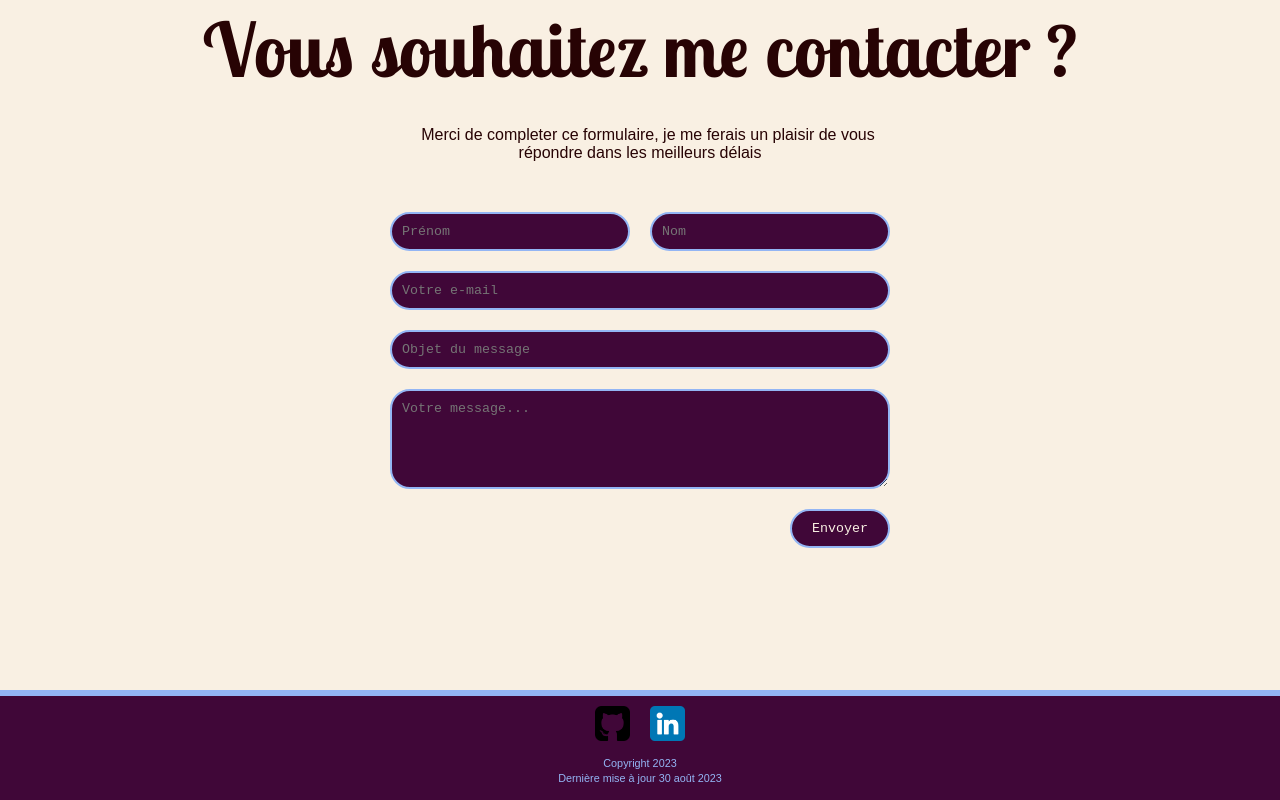
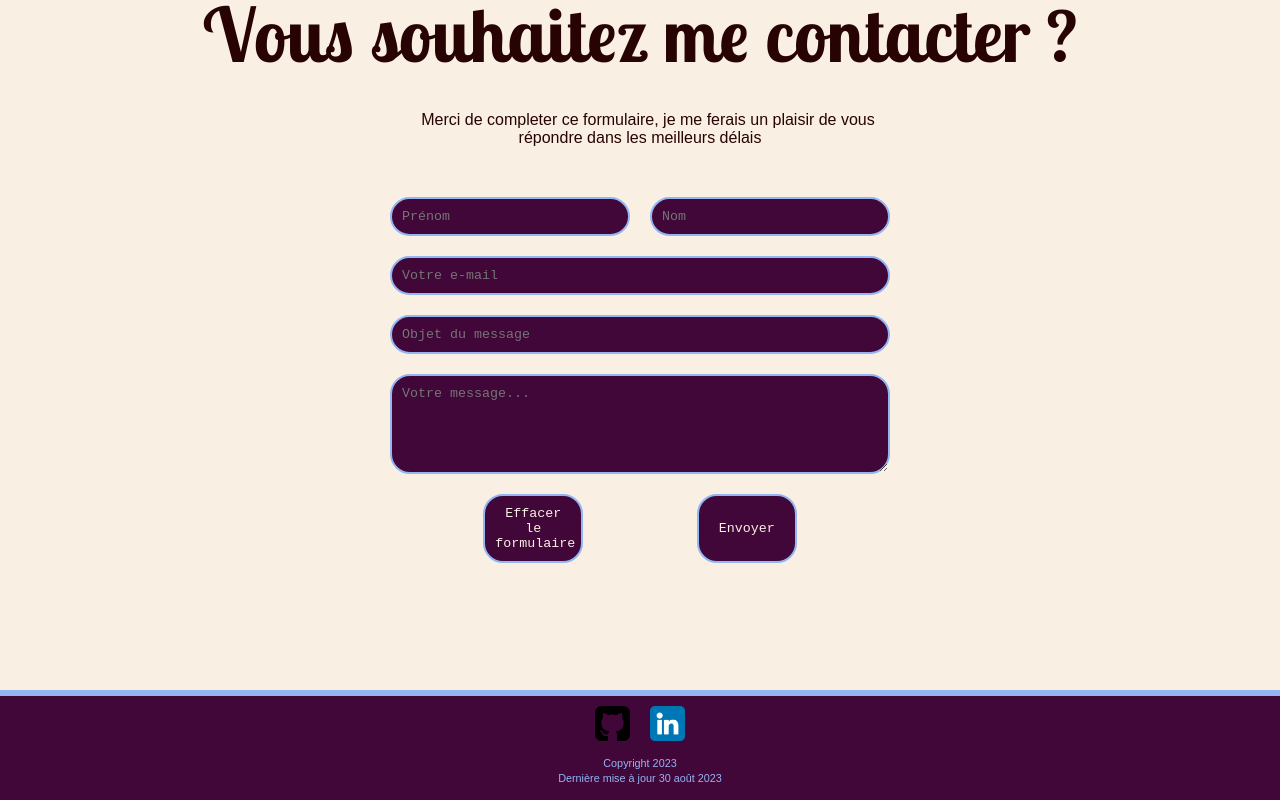
Before and after one commit to Bubolie/Portfolio, a Vue app: page / in a window 1280 px wide. Shown: the part 4395-5195 px from the top of the page. Built offline with nearby package versions, Linux system fonts and the light colour scheme; a web font is replaced by a local one.

Commit message:
ajout d'un bouton de suppresion des données du formulaire

```diff
--- a/src/components/contact.vue
+++ b/src/components/contact.vue
@@ -10,18 +10,23 @@ export default {
       message: "",
     });
     function submitForm() {
+      alert(
+        "Vous allez être redirigé vers votre messagerie par défaut pour finir d'envoyer le mail.Encore merci pour votre message !"
+      );
+    }
+
+    function eraseForm() {
       dataForm.value.firstName = "";
       dataForm.value.lastName = "";
       dataForm.value.email = "";
       dataForm.value.subject = "";
       dataForm.value.message = "";
-      alert(
-        "Vous allez être redirigé vers votre messagerie par défaut pour finir d'envoyer le mail. Encore merci pour votre message !"
-      );
     }
+
     return {
       dataForm,
       submitForm,
+      eraseForm,
     };
   },
 };
@@ -47,6 +52,7 @@ export default {
           type="text"
           name="first-name"
           class="container__nametext text"
+          v-model="dataForm.firstName"
           placeholder="Prénom"
           autocomplete="given-name"
           required
@@ -55,6 +61,7 @@ export default {
           type="text"
           name="last-name"
           class="container__nametext text"
+          v-model="dataForm.lastName"
           placeholder="Nom"
           autocomplete="family-name"
           required
@@ -64,6 +71,7 @@ export default {
         type="email"
         name="email"
         class="container__email text"
+        v-model="dataForm.email"
         placeholder="Votre e-mail"
         autocomplete="email"
         required
@@ -72,6 +80,7 @@ export default {
         type="text"
         name="subject"
         class="container__subject text"
+        v-model="dataForm.subject"
         placeholder="Objet du message"
         required
       />
@@ -79,11 +88,18 @@ export default {
         type="text"
         name="message"
         class="container__message text"
+        v-model="dataForm.message"
         placeholder="Votre message..."
         required
       />
-      <div class="container__button">
-        <button type="submit" class="container__buttontext text">
+      <div class="container__buttons">
+         <button
+        type="reset"
+        @click="eraseForm"
+        class="container__buttontext text">
+        Effacer le formulaire
+      </button>
+      <button type="submit" class="container__buttontext text">
           Envoyer
         </button>
       </div>
@@ -138,8 +154,9 @@ export default {
   min-height: 100px;
 }
 
-.container__button {
-  text-align: end;
+.container__buttons {
+  display: flex;
+  justify-content: space-evenly;
 }
 
 .container__buttontext {
```
